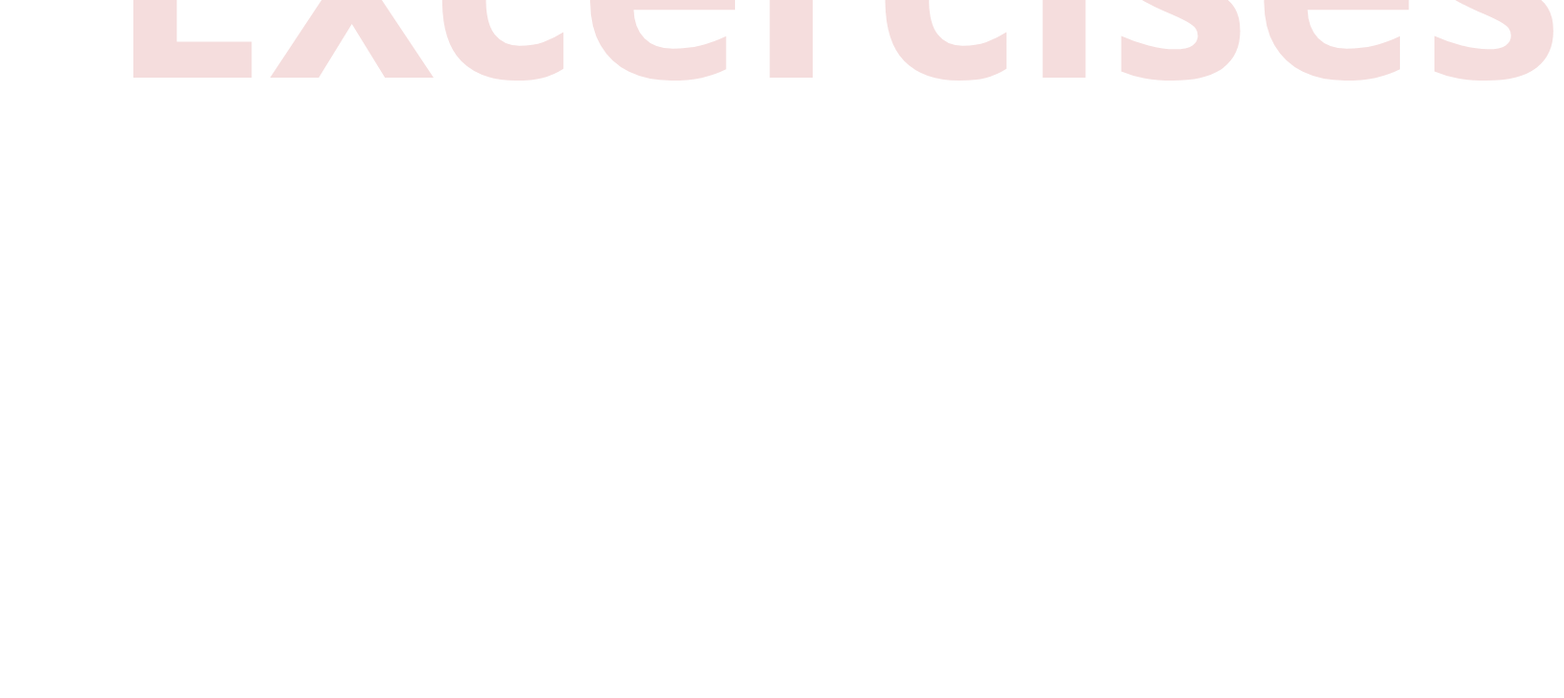
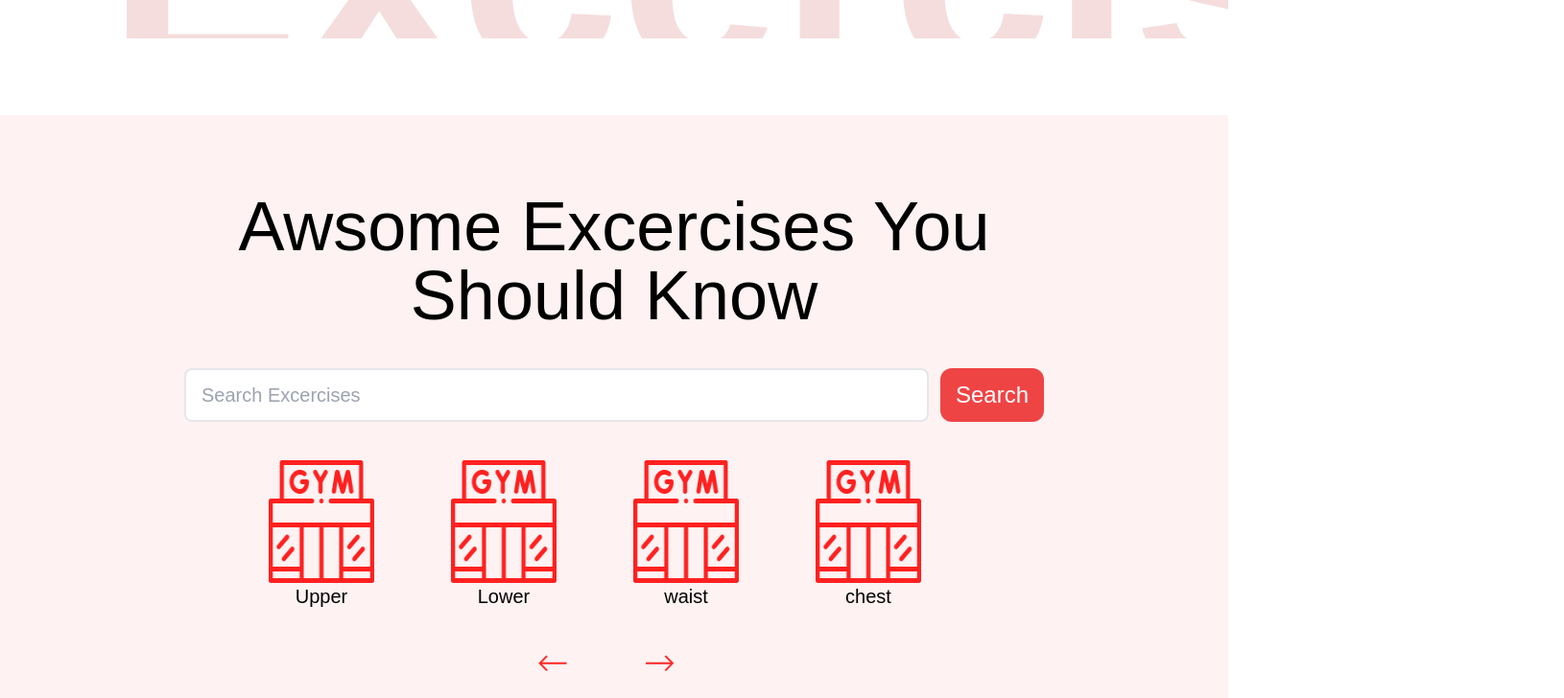
Before and after one commit to RENGOKU03/fitness-star, a React (Vite) app: page / in a window 1280 px wide. Shown: the part 760-1488 px from the top of the page at 96% size, 1630 px wide, since content can reach past the window. Before the commit the page ends 950 px from the top, so only its background shows below. Built offline with nearby package versions, Linux system fonts and the light colour scheme.

Commit message:
added hero section

```diff
--- a/src/App.jsx
+++ b/src/App.jsx
@@ -1,10 +1,12 @@
 import "./App.css";
+import Hero from "./components/Hero";
 import Nav from "./components/Nav";
 
 function App() {
   return (
     <>
       <Nav />
+      <Hero />
     </>
   );
 }
--- /dev/null
+++ b/src/components/Hero.jsx
@@ -0,0 +1,35 @@
+import React from "react";
+import HorizontalScrollBar from "./HorizontalScrollBar";
+
+const Hero = () => {
+  return (
+    <div className="w-full mt-20 h-[1200px] bg-red-50 pt-20">
+      <h1 className="text-7xl text-center ">
+        Awsome Excercises You <br /> Should Know
+      </h1>
+      <div className="w-[70%] h-14 flex m-auto mt-10 gap-3">
+        <input
+          type="text"
+          className=" w-full rounded-lg border-2 px-4 focus:outline-none focus:border-2 focus:border-black/40 text-xl text-black/80 font-medium"
+          placeholder="Search Excercises"
+        />
+        <button className="bg-red-500 px-4 text-2xl rounded-xl text-white">
+          Search
+        </button>
+      </div>
+      <div>
+        <HorizontalScrollBar />
+      </div>
+      <div className="max-w-40 flex gap-20 m-auto ">
+        <button>
+          <img src="./left-arrow.png" alt="" />
+        </button>
+        <button>
+          <img src="./right-arrow.png" alt="" />
+        </button>
+      </div>
+    </div>
+  );
+};
+
+export default Hero;
--- /dev/null
+++ b/src/components/HorizontalScrollBar.jsx
@@ -0,0 +1,34 @@
+import React from "react";
+
+const HorizontalScrollBar = () => {
+  const bodyParts = [
+    "Upper",
+    "Lower",
+    "waist",
+    "chest",
+    "legs",
+    "biceps",
+    "hands",
+    "triceps",
+    "hands",
+    "hands",
+    "hands",
+    "hands",
+    "hands",
+  ];
+  return (
+    <div className="max-w-[800px] overflow-x-auto m-auto p-10 rounded-3xl ">
+      <div className="flex gap-20">
+        {bodyParts.map((item, index) => (
+          <div key={index} className="flex flex-col items-center min-w-[110px]">
+            <img src="./gym.png" alt={item} className="h-32" />
+            <p className="text-xl">{item}</p>
+          </div>
+        ))}
+      </div>
+
+    </div>
+  );
+};
+
+export default HorizontalScrollBar;
--- a/src/components/Nav.jsx
+++ b/src/components/Nav.jsx
@@ -2,7 +2,7 @@ import React from "react";
 
 const Nav = () => {
   return (
-    <div className="h-screen font-semibold relative">
+    <div className="h-screen font-semibold relative overflow-hidden">
       <div className="flex">
         <div className="lg:w-1/2">
           <div className="flex justify-between h-16 items-center p-8 lg:px-20 lg:pl-32 text-2xl">
@@ -28,7 +28,7 @@ const Nav = () => {
         <div className="w-1/2 z-10 hidden lg:block">
           <img src="./banner.png" alt="banner-image" className="h-[85%] w-" />
         </div>
-        <div className="absolute text-[100px] md:text-[200px] lg:text-[300px] top-[500px] lg:left-28 text-red-700/15">
+        <div className="absolute text-[100px] md:text-[200px] lg:text-[300px] top-[500px] lg:left-28 text-red-700/15 ">
           <h1>Excercises</h1>
         </div>
       </div>
--- a/src/index.css
+++ b/src/index.css
@@ -1,3 +1,7 @@
 @tailwind base;
 @tailwind components;
 @tailwind utilities;
+@import url('https://fonts.googleapis.com/css2?family=Inter:wght@100..900&family=Poppins:ital,wght@0,100;0,200;0,300;0,400;0,500;0,600;0,700;0,800;0,900;1,100;1,200;1,300;1,400;1,500;1,600;1,700;1,800;1,900&display=swap');
+*{
+  font-family: "Poppins", sans-serif;
+}
```
